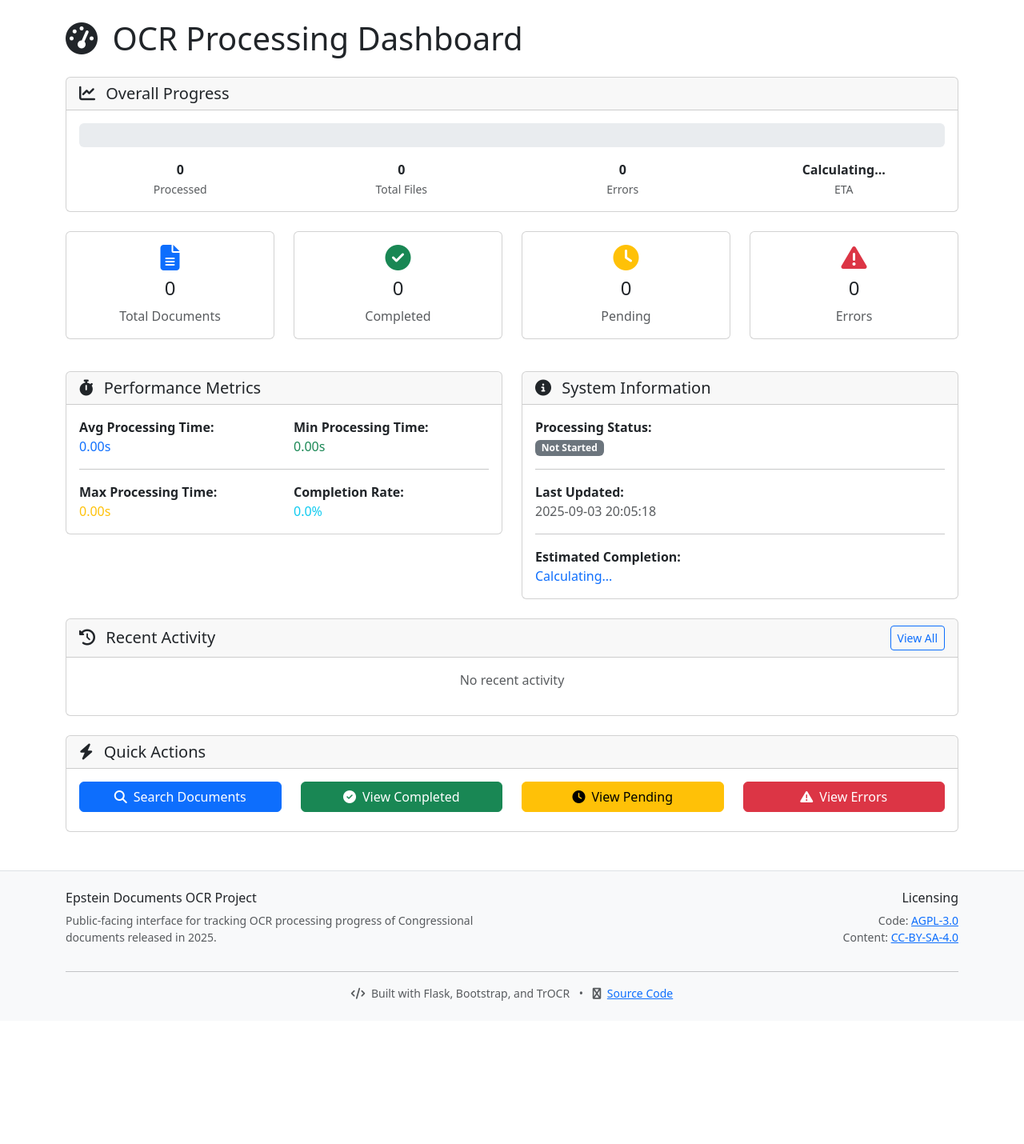
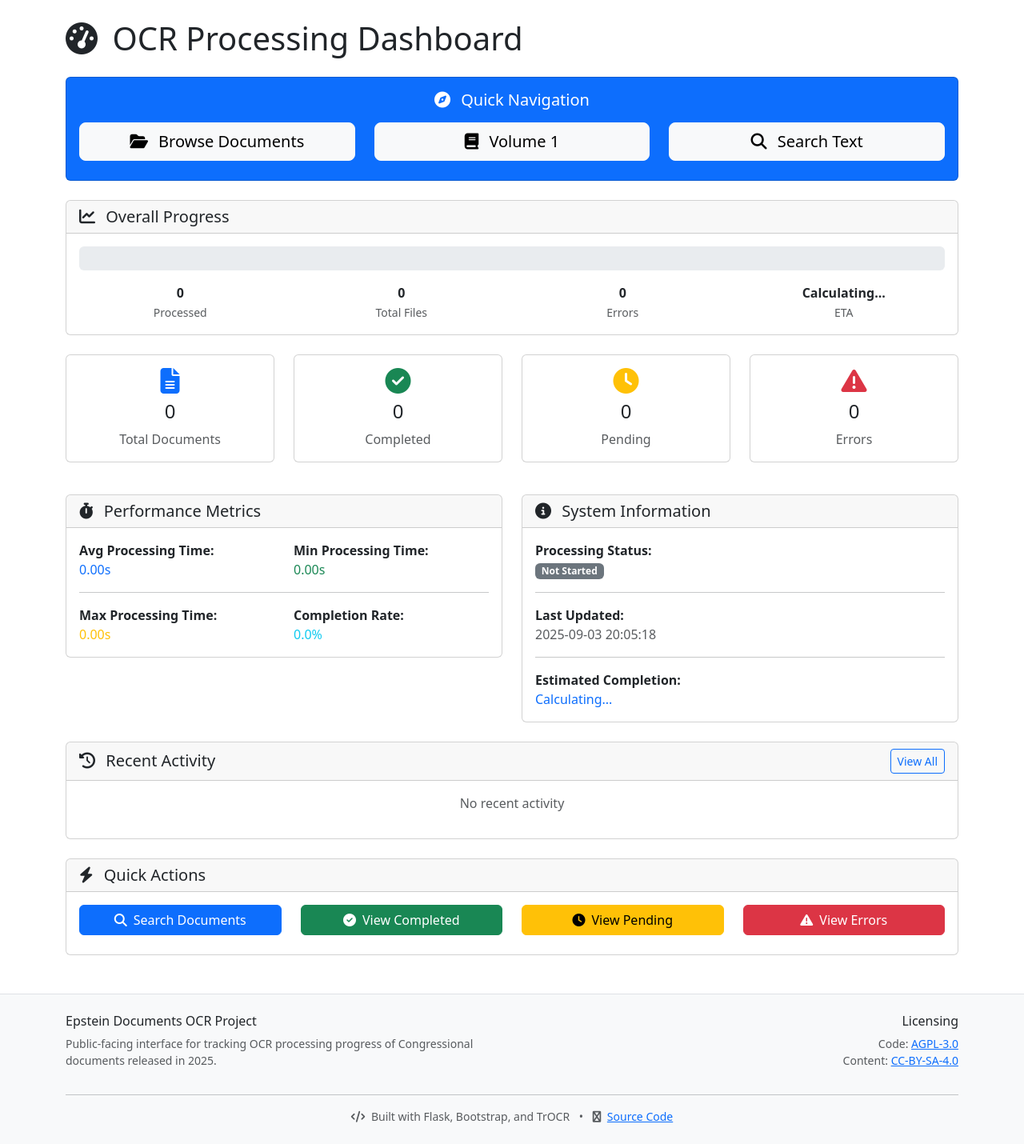
Before and after one commit to actuallyrizzn/epstein-browser, a Flask app: page / in a window 1280 px wide. Shown: the part 56-1486 px from the top of the page at 80% size. Before the commit the page ends 1307 px from the top, so only its background shows below. Run offline with Flask 3, Linux system fonts and the light colour scheme; data that the repository does not hold is empty.

Commit message:
Add quick access and navigation sections to templates
- Introduced a "Quick Access" section in browse.html for easy document viewing and navigation to the dashboard and search.
- Added a "Quick Navigation" card in index.html with buttons for browsing documents, accessing specific volumes, and searching text.

These enhancements improve user experience by providing direct links to key functionalities, making navigation more intuitive.

```diff
--- a/templates/index.html
+++ b/templates/index.html
@@ -9,6 +9,40 @@
             <i class="fas fa-tachometer-alt me-2"></i>
             OCR Processing Dashboard
         </h1>
+    </div>
+</div>
+
+<!-- Quick Navigation -->
+<div class="row mb-4">
+    <div class="col-12">
+        <div class="card bg-primary text-white">
+            <div class="card-body text-center">
+                <h5 class="card-title mb-3">
+                    <i class="fas fa-compass me-2"></i>
+                    Quick Navigation
+                </h5>
+                <div class="row">
+                    <div class="col-md-4 mb-2">
+                        <a href="{{ url_for('browse') }}" class="btn btn-light btn-lg w-100">
+                            <i class="fas fa-folder-open me-2"></i>
+                            Browse Documents
+                        </a>
+                    </div>
+                    <div class="col-md-4 mb-2">
+                        <a href="{{ url_for('browse', volume='VOL00001') }}" class="btn btn-light btn-lg w-100">
+                            <i class="fas fa-book me-2"></i>
+                            Volume 1
+                        </a>
+                    </div>
+                    <div class="col-md-4 mb-2">
+                        <a href="{{ url_for('search') }}" class="btn btn-light btn-lg w-100">
+                            <i class="fas fa-search me-2"></i>
+                            Search Text
+                        </a>
+                    </div>
+                </div>
+            </div>
+        </div>
     </div>
 </div>
 
```
Also changed, not shown: templates/browse.html (+21 -0 lines).
